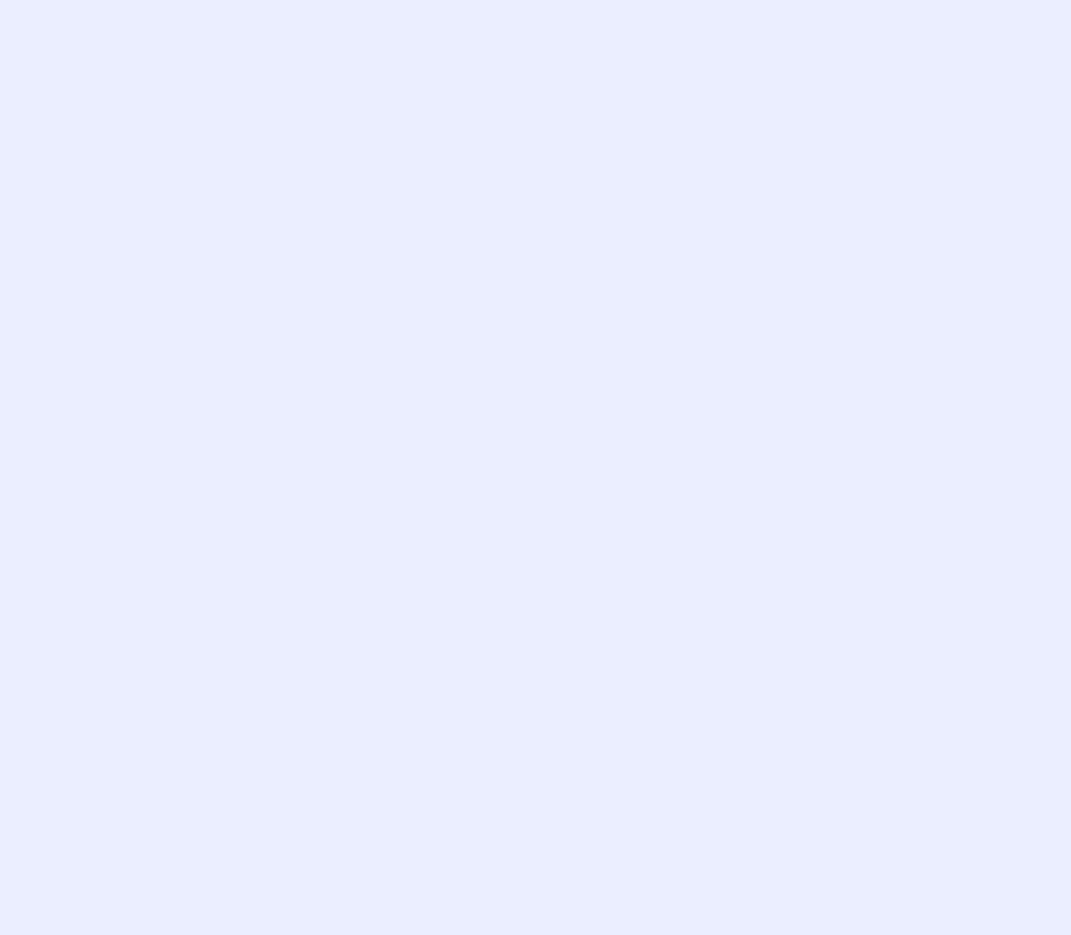
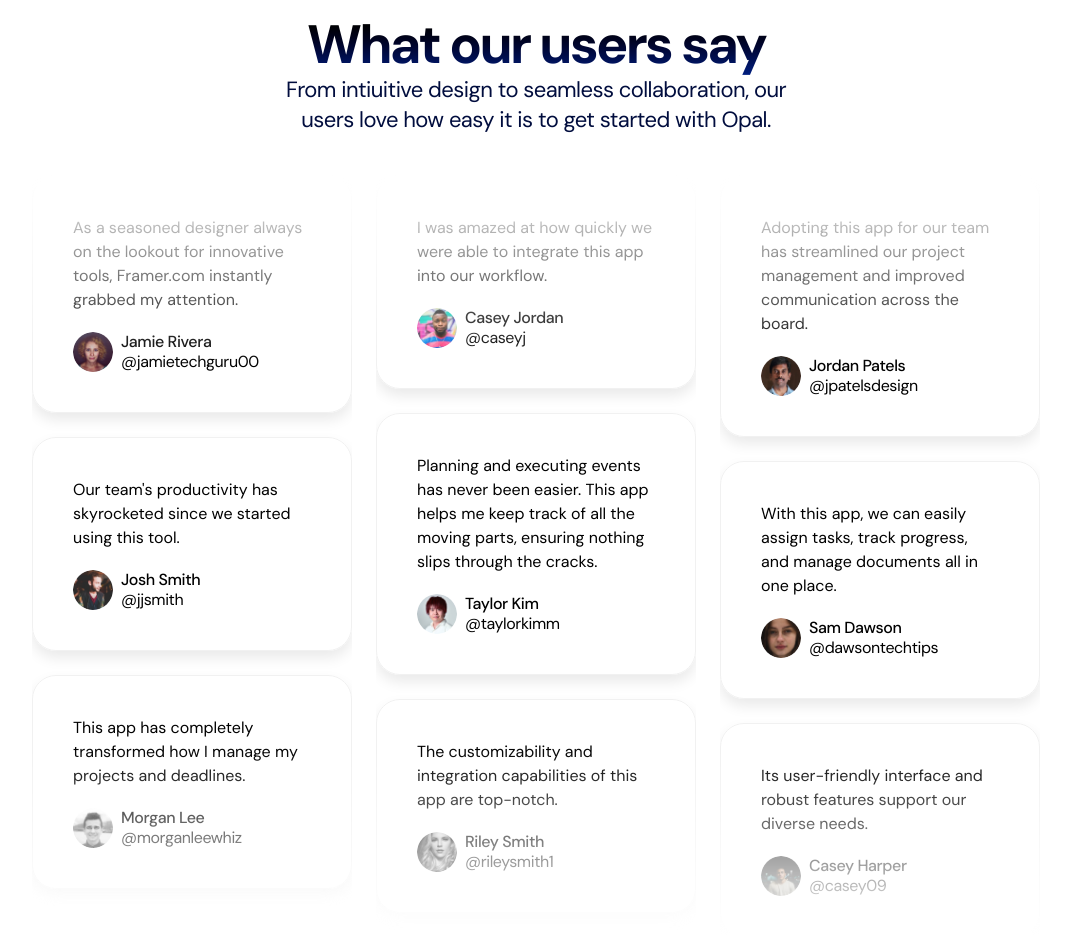
Before and after one commit to sehajmakkar/saas-landing-page, a Next.js app: page / in a window 1280 px wide. Shown: the part 3740-4675 px from the top of the page, without its empty margins (104-1175 px from the left). Before the commit the page ends 3609 px from the top, so only its background shows below. Built offline with nearby package versions, Linux system fonts and the light colour scheme.

Commit message:
testimonials section!

```diff
--- a/src/app/globals.css
+++ b/src/app/globals.css
@@ -33,4 +33,8 @@
   .section-heading{
     @apply max-w-[540px] mx-auto
   }
+
+  .card{
+    @apply p-10 border border-[#F1F1F1] rounded-3xl shadow-[0_7px_14px_#EAEAEA] max-w-xs w-full
+  }
 }
--- a/src/app/page.tsx
+++ b/src/app/page.tsx
@@ -3,6 +3,7 @@ import { Hero } from "@/sections/Hero";
 import { LogoTicker } from "@/sections/LogoTicker";
 import { Pricing } from "@/sections/Pricing";
 import { ProductShowcase } from "@/sections/ProductShowcase";
+import { Testimonials } from "@/sections/Testimonials";
 
 export default function Home() {
   return (
@@ -12,6 +13,7 @@ export default function Home() {
       <LogoTicker/>
       <ProductShowcase/>
       <Pricing/>
+      <Testimonials/>
     </>
   );
 }
--- a/src/sections/Pricing.tsx
+++ b/src/sections/Pricing.tsx
@@ -55,7 +55,7 @@ const pricingTiers = [
 
 export const Pricing = () => {
   return (
-    <section className="py-24">
+    <section className="py-24 bg-white">
       <div className="container mx-auto px-4 sm:px-6 lg:px-8 py-24">
         <div className="section-heading">
           <h2 className="section-title">Pricing</h2>
@@ -78,7 +78,7 @@ export const Pricing = () => {
               <div
                 key={title}
                 className={twMerge(
-                  "p-10 border border-[#F1F1F1] rounded-3xl shadow-[0_7px_14px_#EAEAEA] max-w-xs w-full",
+                  "card",
                   inverse && "bg-black border-black text-white"
                 )}
               >
--- a/src/sections/Testimonials.tsx
+++ b/src/sections/Testimonials.tsx
@@ -1,70 +1,134 @@
-// import avatar1 from "@/assets/avatar-1.png";
-// import avatar2 from "@/assets/avatar-2.png";
-// import avatar3 from "@/assets/avatar-3.png";
-// import avatar4 from "@/assets/avatar-4.png";
-// import avatar5 from "@/assets/avatar-5.png";
-// import avatar6 from "@/assets/avatar-6.png";
-// import avatar7 from "@/assets/avatar-7.png";
-// import avatar8 from "@/assets/avatar-8.png";
-// import avatar9 from "@/assets/avatar-9.png";
+import Image from "next/image";
+import { twMerge } from "tailwind-merge";
 
-// const testimonials = [
-//   {
-//     text: "As a seasoned designer always on the lookout for innovative tools, Framer.com instantly grabbed my attention.",
-//     imageSrc: avatar1.src,
-//     name: "Jamie Rivera",
-//     username: "@jamietechguru00",
-//   },
-//   {
-//     text: "Our team's productivity has skyrocketed since we started using this tool. ",
-//     imageSrc: avatar2.src,
-//     name: "Josh Smith",
-//     username: "@jjsmith",
-//   },
-//   {
-//     text: "This app has completely transformed how I manage my projects and deadlines.",
-//     imageSrc: avatar3.src,
-//     name: "Morgan Lee",
-//     username: "@morganleewhiz",
-//   },
-//   {
-//     text: "I was amazed at how quickly we were able to integrate this app into our workflow.",
-//     imageSrc: avatar4.src,
-//     name: "Casey Jordan",
-//     username: "@caseyj",
-//   },
-//   {
-//     text: "Planning and executing events has never been easier. This app helps me keep track of all the moving parts, ensuring nothing slips through the cracks.",
-//     imageSrc: avatar5.src,
-//     name: "Taylor Kim",
-//     username: "@taylorkimm",
-//   },
-//   {
-//     text: "The customizability and integration capabilities of this app are top-notch.",
-//     imageSrc: avatar6.src,
-//     name: "Riley Smith",
-//     username: "@rileysmith1",
-//   },
-//   {
-//     text: "Adopting this app for our team has streamlined our project management and improved communication across the board.",
-//     imageSrc: avatar7.src,
-//     name: "Jordan Patels",
-//     username: "@jpatelsdesign",
-//   },
-//   {
-//     text: "With this app, we can easily assign tasks, track progress, and manage documents all in one place.",
-//     imageSrc: avatar8.src,
-//     name: "Sam Dawson",
-//     username: "@dawsontechtips",
-//   },
-//   {
-//     text: "Its user-friendly interface and robust features support our diverse needs.",
-//     imageSrc: avatar9.src,
-//     name: "Casey Harper",
-//     username: "@casey09",
-//   },
-// ];
+import avatar1 from "@/assets/avatar-1.png";
+import avatar2 from "@/assets/avatar-2.png";
+import avatar3 from "@/assets/avatar-3.png";
+import avatar4 from "@/assets/avatar-4.png";
+import avatar5 from "@/assets/avatar-5.png";
+import avatar6 from "@/assets/avatar-6.png";
+import avatar7 from "@/assets/avatar-7.png";
+import avatar8 from "@/assets/avatar-8.png";
+import avatar9 from "@/assets/avatar-9.png";
+
+const testimonials = [
+  {
+    text: "As a seasoned designer always on the lookout for innovative tools, Framer.com instantly grabbed my attention.",
+    imageSrc: avatar1.src,
+    name: "Jamie Rivera",
+    username: "@jamietechguru00",
+  },
+  {
+    text: "Our team's productivity has skyrocketed since we started using this tool. ",
+    imageSrc: avatar2.src,
+    name: "Josh Smith",
+    username: "@jjsmith",
+  },
+  {
+    text: "This app has completely transformed how I manage my projects and deadlines.",
+    imageSrc: avatar3.src,
+    name: "Morgan Lee",
+    username: "@morganleewhiz",
+  },
+  {
+    text: "I was amazed at how quickly we were able to integrate this app into our workflow.",
+    imageSrc: avatar4.src,
+    name: "Casey Jordan",
+    username: "@caseyj",
+  },
+  {
+    text: "Planning and executing events has never been easier. This app helps me keep track of all the moving parts, ensuring nothing slips through the cracks.",
+    imageSrc: avatar5.src,
+    name: "Taylor Kim",
+    username: "@taylorkimm",
+  },
+  {
+    text: "The customizability and integration capabilities of this app are top-notch.",
+    imageSrc: avatar6.src,
+    name: "Riley Smith",
+    username: "@rileysmith1",
+  },
+  {
+    text: "Adopting this app for our team has streamlined our project management and improved communication across the board.",
+    imageSrc: avatar7.src,
+    name: "Jordan Patels",
+    username: "@jpatelsdesign",
+  },
+  {
+    text: "With this app, we can easily assign tasks, track progress, and manage documents all in one place.",
+    imageSrc: avatar8.src,
+    name: "Sam Dawson",
+    username: "@dawsontechtips",
+  },
+  {
+    text: "Its user-friendly interface and robust features support our diverse needs.",
+    imageSrc: avatar9.src,
+    name: "Casey Harper",
+    username: "@casey09",
+  },
+];
+
+const firstColumn = testimonials.slice(0, 3);
+const secondColumn = testimonials.slice(3, 6);
+const thirdColumn = testimonials.slice(6, 9);
+
+const TestimonialsCoulumn = (props: {
+  className?: string;
+  testimonials: typeof testimonials;
+}) => (
+  <div
+    className={twMerge(
+      "flex flex-col gap-6 mt-10 [mask-image:linear-gradient(to_bottom,transparent,black_25%,black_75%,transparent)]",
+      props.className
+    )}
+  >
+    {props.testimonials.map(({ text, imageSrc, name, username }) => (
+      <div className="card" key={name}>
+        <div>{text}</div>
+        <div className="flex items-center gap-2 mt-5">
+          <Image
+            src={imageSrc}
+            alt={name}
+            className="w-10 h-10 rounded-full"
+            width={40}
+            height={40}
+          />
+          <div className="flex flex-col">
+            <div className="font-medium tracking-tight leading-5">{name}</div>
+            <div className="leading-5 tracking-tight">{username}</div>
+          </div>
+        </div>
+      </div>
+    ))}
+  </div>
+);
 
 export const Testimonials = () => {
-  return null;
+  return (
+    <section className="bg-white">
+      <div className="container mx-auto px-4 sm:px-6 lg:px-8 py-24">
+        <div className="section-heading">
+          <div className="flex justify-center">
+            <div className="tag">Testimonials</div>
+          </div>
+          <h2 className="section-title mt-5">What our users say</h2>
+          <p className="section-description">
+            From intiuitive design to seamless collaboration, our users love how
+            easy it is to get started with Opal.
+          </p>
+        </div>
+        <div className="flex justify-center gap-6">
+          <TestimonialsCoulumn testimonials={firstColumn} />
+          <TestimonialsCoulumn
+            testimonials={secondColumn}
+            className="hidden md:flex"
+          />
+          <TestimonialsCoulumn
+            testimonials={thirdColumn}
+            className="hidden lg:flex"
+          />
+        </div>
+      </div>
+    </section>
+  );
 };
```
